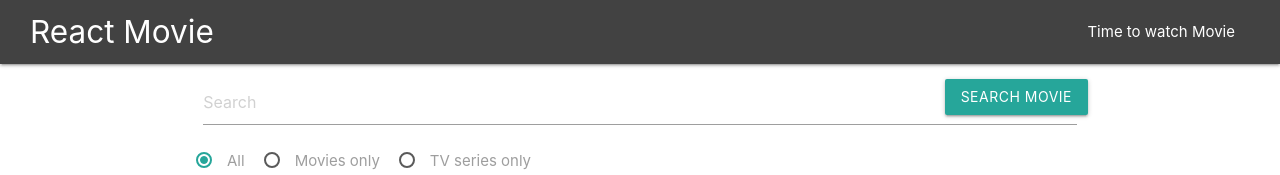
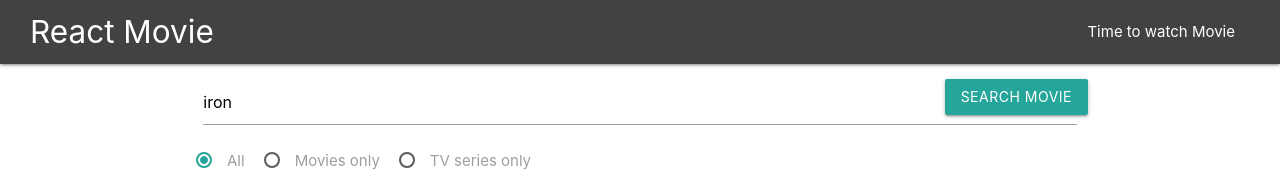
Before and after one commit to Khalim021/react-app, a React (Create React App) app: page / in a window 1280 px wide. Shown: the top 175 px of the page. Built offline with nearby package versions, Linux system fonts and the light colour scheme; no server answers.

Commit message:
class component changed to functional component

```diff
--- a/src/components/Search.jsx
+++ b/src/components/Search.jsx
@@ -1,7 +1,7 @@
 import React, {useState} from "react";
 
 export default function Search({searchMovie}) {
-  const [search, setSearch] = useState('');
+  const [search, setSearch] = useState("iron");
   const [type, setType] = useState('all');
 
   const handlSearch = (e) => {
@@ -11,7 +11,7 @@ export default function Search({searchMovie}) {
   }
 
   const handleFilter = (e) => {
-    setType(type.target.dataset.type)
+    setType(e.target.dataset.type)
     searchMovie(search, e.target.dataset.type)
   }
 
--- a/src/layouts/Main.jsx
+++ b/src/layouts/Main.jsx
@@ -1,34 +1,35 @@
-import React from "react"
+import React, {useState, useEffect} from "react"
 import Films from "../components/Films"
 import Loader from "../components/Loader"
 import Search from "../components/Search"
 
-export default class Main extends React.Component {
-  state = {
-    movies: [],
-    loading: true
+export default function Main() {
+  const [movies, setMovies] = useState([]);
+  const [loading, setLoading] = useState(true);
+
+  const searchMovie = (str, type = 'all') => {
+    setLoading(true);
+    fetch(`http://www.omdbapi.com/?apikey=c1145a8c&s=${str}${type !== 'all' ? `&type=${type}` : '' }`)
+      .then(response => response.json())
+      .then(data => {
+        setLoading(false);
+        setMovies(data.Search);
+      })
   }
 
-  componentDidMount() {
+  useEffect(() => {
     fetch('http://www.omdbapi.com/?apikey=c1145a8c&s=iron')
       .then(response => response.json())
-      .then(data => this.setState({movies: data.Search, loading: false}))
-  }
+      .then(data => {
+        setMovies(data.Search);
+        setLoading(false);
+      })
+  }, [])
 
-  searchMovie = (str, type = 'all') => {
-    this.setState({loading: true})
-    fetch(`http://www.omdbapi.com/?apikey=c1145a8c&s=${str}${type !== 'all' ? `&type=${type}` : '' }`)
-      .then(response => response.json())
-      .then(data => this.setState({movies: data.Search, loading: false}))
-  }
-
-
-    render() {
       return(
         <div className="container main-content">
-          <Search searchMovie  = {this.searchMovie} />
-          {this.state.loading ? <Loader /> : (<Films movies={this.state.movies}  />) }
+          <Search searchMovie  = {searchMovie} />
+          {loading ? <Loader /> : (<Films movies={movies}  />) }
         </div>
       )
-    }
 }
```
